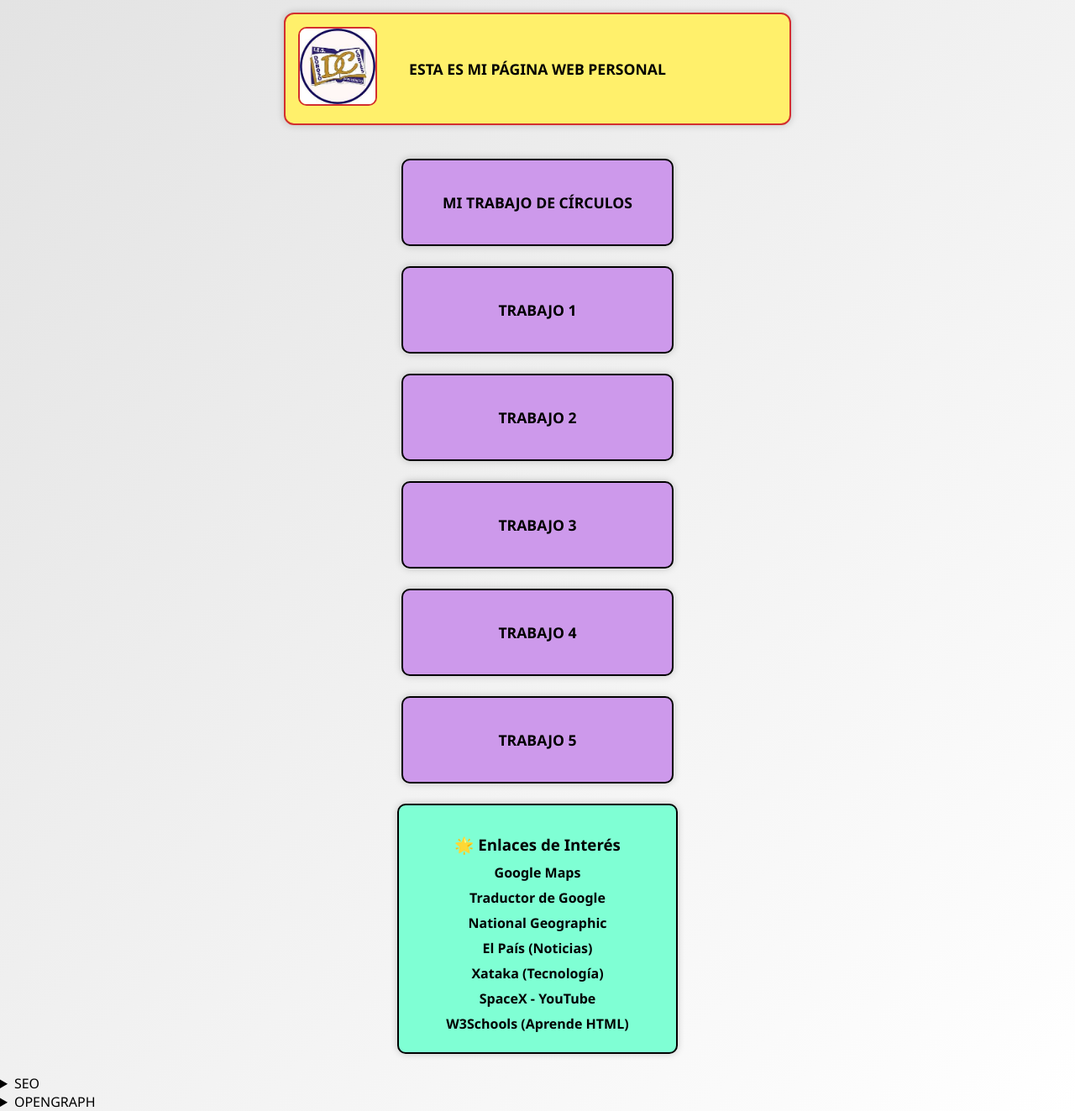
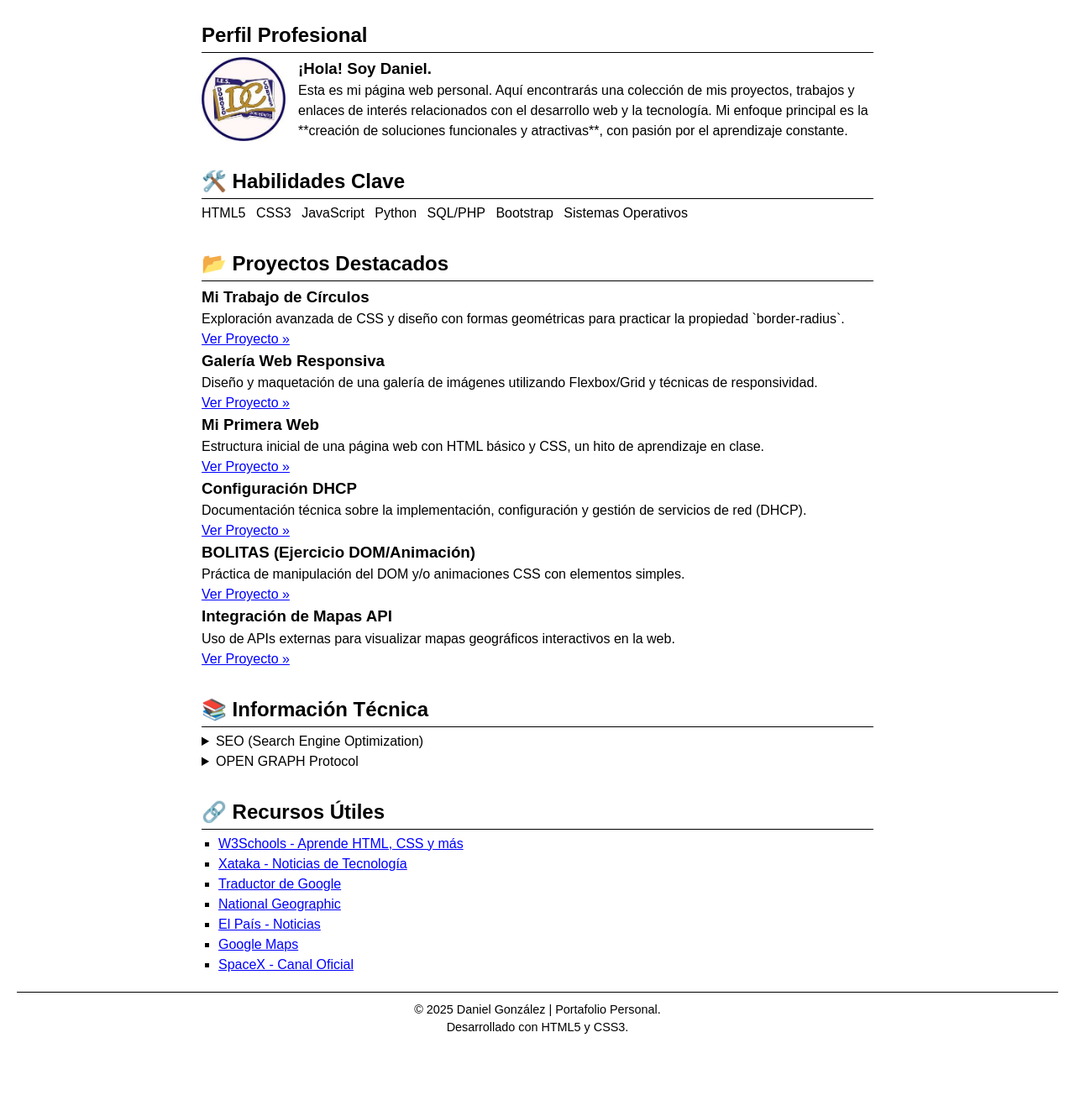
Before and after one commit to danielgonzalez152008-web/dgonzalezm19-droid.github.io, a plain HTML site: page index.html in a window 1280 px wide. Shown: the part 98-1421 px from the top of the page at 84% size. After the commit the page ends 1353 px from the top, so only its background shows below. Drawn offline with Linux system fonts and the light colour scheme.

Commit message:
Version 2.0

```diff
--- /dev/null
+++ b/css/main.css
@@ -0,0 +1,82 @@
+
+* {
+
+    box-sizing: border-box;
+    margin: 0;
+    padding: 0;
+}
+
+body {
+    font-family: sans-serif;
+    line-height: 1.5;
+    padding: 20px;
+}
+
+main {
+    max-width: 800px;
+    margin: 0 auto;
+}
+
+
+h2 {
+
+    margin-bottom: 5px;
+    border-bottom: 1px solid black;
+    padding-bottom: 2px;
+}
+
+.profile-image {
+    width: 100px;
+    height: 100px;
+    float: left;
+    margin-right: 15px;
+    margin-bottom: 10px;
+}
+
+.profile-info {
+    overflow: auto;
+}
+
+
+section, aside, footer {
+    margin-top: 20px;
+    padding-top: 10px;
+}
+
+.main-footer {
+    text-align: center;
+    font-size: 0.9em;
+    border-top: 1px solid black;
+    padding-top: 10px;
+}
+
+.project-link, .links-aside a {
+    color: blue;
+    text-decoration: underline;
+}
+
+.links-aside ul {
+    list-style: square;
+    padding-left: 20px;
+}
+
+.skill-tag {
+
+    display: inline-block;
+    margin-right: 8px;
+}
+
+.projects-grid {
+    clear: both;
+}
+
+@media (max-width: 600px) {
+    .profile-image {
+        float: none;
+        display: block;
+        margin: 0 auto 10px auto;
+    }
+    .profile-card {
+        text-align: center;
+    }
+}
--- a/index.html
+++ b/index.html
@@ -3,182 +3,141 @@
 <head>
     <meta charset="UTF-8">
     <meta name="viewport" content="width=device-width, initial-scale=1.0">
-    <meta http-equiv="X-UA-Compatible" content="ie=edge">
-    <meta name="DANIEL" content="mipaginaweb">
-    <meta name="Description" content="Esta es la pagina de Daniel">
-    <meta name="Keywords" content="HTML, CSS, JavaScript, SQL, PHP, jQuery, XML,DOM,Bootstrap,Python">
-    <meta property="og:title" content="Página de Daniel González">
-    <meta property="og:description" content="Esta es mi página web personal con enlaces y trabajos.">
+    <meta name="author" content="Daniel González">
+    <meta name="description" content="Portafolio web personal de Daniel González. Explora mis proyectos en desarrollo web, programación y sistemas.">
+    <meta name="keywords" content="Portafolio, Daniel González, Web Developer, HTML, CSS, JavaScript, SQL, PHP, jQuery, DOM, Bootstrap, Python, Sistemas">
+
+    <meta property="og:title" content="Portafolio Profesional de Daniel González">
+    <meta property="og:description" content="Explora mis trabajos y habilidades en desarrollo web y tecnología.">
     <meta property="og:image" content="source/logo.png">
-    <meta property="og:url" content="https://www.whatsapp.com/?lang=es">
+    <meta property="og:url" content="https://tu-url-profesional.com">
     <meta property="og:type" content="website">
-    <meta property="og:site_name" content="whatsapp">
-    <title>Página de Daniel</title>
-    <style>
-        body {
-            background: linear-gradient(to bottom right, #e2e2e2, #ffffff);
-            font-family: "Segoe UI", Arial, sans-serif;
-            margin: 0;
-            padding: 0;
-        }
+    <meta property="og:site_name" content="Portafolio de Daniel">
 
-        header {
-            background-color: #222;
-            color: white;
-            text-align: center;
-            padding: 20px;
-            box-shadow: 0px 4px 10px rgba(0,0,0,0.3);
-            font-size: 1.5em;
-            letter-spacing: 1px;
-        }
+    <title>Daniel González | Portafolio Web Profesional</title>
 
-        .div {
-            width: 600px;
-            height: 130px;
-            border: 2px solid #d32f2f;
-            margin: 5vh auto;
-            background-color: #fff06b;
-            display: flex;
-            align-items: center;
-            justify-content: center;
-            font-weight: bold;
-            font-size: 1.1em;
-            position: relative;
-            border-radius: 12px;
-            box-shadow: 0 0 10px rgba(0,0,0,0.2);
-        }
+    <link rel="stylesheet" href="css/main.css">
 
-        .div img {
-            position: absolute;
-            left: 15px;
-            top: 15px;
-            width: 90px;
-            height: 90px;
-            border-radius: 10px;
-            object-fit: cover;
-            border: 2px solid #d32f2f;
-        }
+    <link rel="icon" type="image/x-icon" href="source/favicon.ico">
 
-        .trabajo {
-            width: 320px;
-            height: 100px;
-            border: 2px solid #000;
-            text-align: center;
-            margin: 3vh auto;
-            line-height: 100px;
-            background-color: #cd99eb;
-            border-radius: 10px;
-            box-shadow: 0 0 10px rgba(0,0,0,0.2);
-            transition: transform 0.2s;
-        }
-
-        .trabajo:hover {
-            transform: scale(1.05);
-        }
-
-        .trabajo a {
-            text-decoration: none;
-            color: black;
-            font-weight: bold;
-            font-size: 1.1em;
-        }
-
-        aside {
-            width: 300px;
-            background-color: aquamarine;
-            border: 2px solid black;
-            margin: 3vh auto;
-            padding: 15px;
-            border-radius: 10px;
-            box-shadow: 0 0 8px rgba(0,0,0,0.2);
-        }
-
-        aside h3 {
-            text-align: center;
-            margin-bottom: 10px;
-        }
-
-        aside a {
-            display: block;
-            text-decoration: none;
-            color: black;
-            font-weight: bold;
-            margin: 8px 0;
-            text-align: center;
-            transition: color 0.3s;
-        }
-
-        aside a:hover {
-            color: blue;
-        }
-
-        footer {
-            background-color: #222;
-            color: #fff;
-            text-align: center;
-            padding: 15px;
-            margin-top: 4vh;
-            font-size: 0.9em;
-        }
-    </style>
-</head>
+    </head>
 
 <body>
 
-    <header>
-        🌐 Bienvenido a la página web de Daniel González
+    <header class="main-header" role="banner">
+        <div class="header-content">
+            <h1>Daniel González <span aria-hidden="true">💻</span></h1>
+            <p>Bienvenido a mi portafolio personal de desarrollo.</p>
+        </div>
     </header>
 
-    <div class="div">
-        <img src="source/images.jpeg" alt="auto">
-        ESTA ES MI PÁGINA WEB PERSONAL
-    </div>
+    <main role="main">
 
-    <!-- TRABAJOS PRINCIPALES -->
-    <div class="trabajo">
-        <a href="htmls/div2.html">MI TRABAJO DE CÍRCULOS</a>
-    </div>
+        <section id="profile" class="profile-section" aria-labelledby="profile-heading">
+            <h2 id="profile-heading" class="sr-only">Perfil Profesional</h2>
+            <div class="profile-card">
+                <img src="source/images.jpeg" alt="Retrato de Daniel González, Desarrollador Web" class="profile-image">
+                <div class="profile-info">
+                    <h3>¡Hola! Soy Daniel.</h3>
+                    <p>
+                        Esta es mi página web personal. Aquí encontrarás una colección de mis proyectos, trabajos y enlaces de interés relacionados con el desarrollo web y la tecnología. Mi enfoque principal es la **creación de soluciones funcionales y atractivas**, con pasión por el aprendizaje constante.
+                    </p>
+                </div>
+            </div>
+        </section>
 
-    <div class="trabajo">
-        <a href="htmls/galery.html">TRABAJO 1</a>
-    </div>
+        <section id="skills" class="skills-section" aria-labelledby="skills-heading">
+            <h2 id="skills-heading">🛠️ Habilidades Clave</h2>
+            <div class="skills-container">
+                <span class="skill-tag" aria-label="Habilidad: HTML5">HTML5</span>
+                <span class="skill-tag" aria-label="Habilidad: CSS3">CSS3</span>
+                <span class="skill-tag" aria-label="Habilidad: JavaScript">JavaScript</span>
+                <span class="skill-tag" aria-label="Habilidad: Python">Python</span>
+                <span class="skill-tag" aria-label="Habilidad: SQL y PHP">SQL/PHP</span>
+                <span class="skill-tag" aria-label="Habilidad: Bootstrap">Bootstrap</span>
+                <span class="skill-tag" aria-label="Habilidad: Sistemas Operativos">Sistemas Operativos</span>
+            </div>
+        </section>
 
-    <div class="trabajo">
-        <a href="htmls/mi-primera-web.html">TRABAJO 2</a>
-    </div>
+        <section id="projects" class="projects-section" aria-labelledby="projects-heading">
+            <h2 id="projects-heading">📂 Proyectos Destacados</h2>
 
-    <div class="trabajo">
-        <a href="htmls/dhcp.html">TRABAJO 3</a>
-    </div>
+            <div class="projects-grid">
+                <article class="project-card">
+                    <h3>Mi Trabajo de Círculos</h3>
+                    <p>Exploración avanzada de CSS y diseño con formas geométricas para practicar la propiedad `border-radius`.</p>
+                    <a href="htmls/div2.html" class="project-link" aria-label="Ver Proyecto: Mi Trabajo de Círculos">Ver Proyecto »</a>
+                </article>
 
-    <div class="trabajo">
-        <a href="htmls/div8mal.html">TRABAJO 4</a>
-    </div>
+                <article class="project-card">
+                    <h3>Galería Web Responsiva</h3>
+                    <p>Diseño y maquetación de una galería de imágenes utilizando Flexbox/Grid y técnicas de responsividad.</p>
+                    <a href="htmls/galery.html" class="project-link" aria-label="Ver Proyecto: Galería Web">Ver Proyecto »</a>
+                </article>
 
-    <div class="trabajo">
-        <a href="htmls/mapa.html">TRABAJO 5</a>
-    </div>
+                <article class="project-card">
+                    <h3>Mi Primera Web</h3>
+                    <p>Estructura inicial de una página web con HTML básico y CSS, un hito de aprendizaje en clase.</p>
+                    <a href="htmls/mi-primera-web.html" class="project-link" aria-label="Ver Proyecto: Mi Primera Web">Ver Proyecto »</a>
+                </article>
 
-    <aside>
-        <h3>🌟 Enlaces de Interés</h3>
-        <a href="https://www.google.es/maps" target="_blank">Google Maps</a>
-        <a href="https://translate.google.com/?hl=es" target="_blank">Traductor de Google</a>
-        <a href="https://www.nationalgeographic.com/es" target="_blank">National Geographic</a>
-        <a href="https://www.elpais.com" target="_blank">El País (Noticias)</a>
-        <a href="https://www.xataka.com" target="_blank">Xataka (Tecnología)</a>
-        <a href="https://www.youtube.com/@SpaceX" target="_blank">SpaceX - YouTube</a>
-        <a href="https://www.w3schools.com" target="_blank">W3Schools (Aprende HTML)</a>
-    </aside>
+                <article class="project-card">
+                    <h3>Configuración DHCP</h3>
+                    <p>Documentación técnica sobre la implementación, configuración y gestión de servicios de red (DHCP).</p>
+                    <a href="htmls/dhcp.html" class="project-link" aria-label="Ver Proyecto: Configuración DHCP">Ver Proyecto »</a>
+                </article>
 
-    <details>
-        <summary>SEO</summary>
-        <p>Es el conjunto de técnicas para mejorar la visibilidad de un sitio web en buscadores.</p>
-    </details>
+                <article class="project-card">
+                    <h3>BOLITAS (Ejercicio DOM/Animación)</h3>
+                    <p>Práctica de manipulación del DOM y/o animaciones CSS con elementos simples.</p>
+                    <a href="htmls/div8mal.html" class="project-link" aria-label="Ver Proyecto: Bolitas">Ver Proyecto »</a>
+                </article>
 
-    <details>
-        <summary>OPENGRAPH</summary>
-        <p>Protocolo de marcado para controlar cómo se muestran los enlaces en redes sociales.</p>
-    </details>
+                <article class="project-card">
+                    <h3>Integración de Mapas API</h3>
+                    <p>Uso de APIs externas para visualizar mapas geográficos interactivos en la web.</p>
+                    <a href="htmls/mapa.html" class="project-link" aria-label="Ver Proyecto: Integración de Mapas">Ver Proyecto »</a>
+                </article>
+            </div>
+        </section>
+
+        <div class="info-container">
+
+            <section class="technical-info" aria-labelledby="tech-heading">
+                <h2 id="tech-heading">📚 Información Técnica</h2>
+                <div class="tech-details-grid">
+                    <details class="tech-details">
+                        <summary>SEO (Search Engine Optimization)</summary>
+                        <p>Es el conjunto de técnicas para mejorar la visibilidad de un sitio web en motores de búsqueda como Google. Se aplica optimizando metas, contenido y estructura.</p>
+                    </details>
+
+                    <details class="tech-details">
+                        <summary>OPEN GRAPH Protocol</summary>
+                        <p>Protocolo de marcado utilizado para controlar cómo se muestra el contenido web cuando se comparte en redes sociales (Facebook, LinkedIn, etc.), optimizando la presentación.</p>
+                    </details>
+                </div>
+            </section>
+
+            <aside class="links-aside" aria-labelledby="resources-heading">
+                <h2 id="resources-heading">🔗 Recursos Útiles</h2>
+                <ul class="resource-list">
+                    <li><a href="https://www.w3schools.com" target="_blank">W3Schools - Aprende HTML, CSS y más</a></li>
+                    <li><a href="https://www.xataka.com" target="_blank">Xataka - Noticias de Tecnología</a></li>
+                    <li><a href="https://translate.google.com/?hl=es" target="_blank">Traductor de Google</a></li>
+                    <li><a href="https://www.nationalgeographic.com/es" target="_blank">National Geographic</a></li>
+                    <li><a href="https://www.elpais.com" target="_blank">El País - Noticias</a></li>
+                    <li><a href="https://www.google.es/maps" target="_blank">Google Maps</a></li>
+                    <li><a href="https://www.youtube.com/@SpaceX" target="_blank">SpaceX - Canal Oficial</a></li>
+                </ul>
+            </aside>
+        </div>
+
+    </main>
+
+    <footer class="main-footer" role="contentinfo">
+        <p>&copy; 2025 Daniel González | Portafolio Personal.</p>
+        <p>Desarrollado con HTML5 y CSS3.</p>
+    </footer>
 
 </body>
 </html>
```
